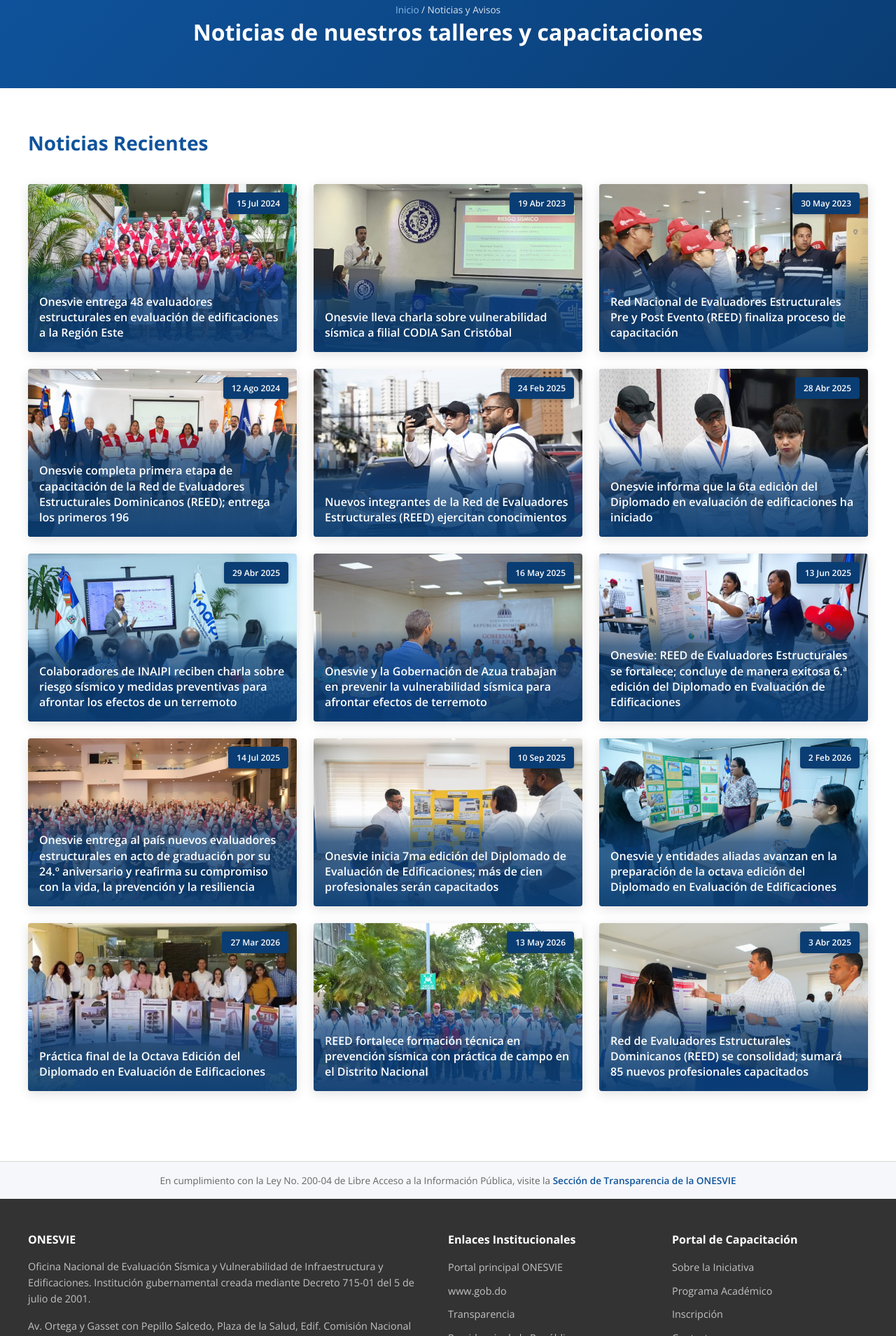
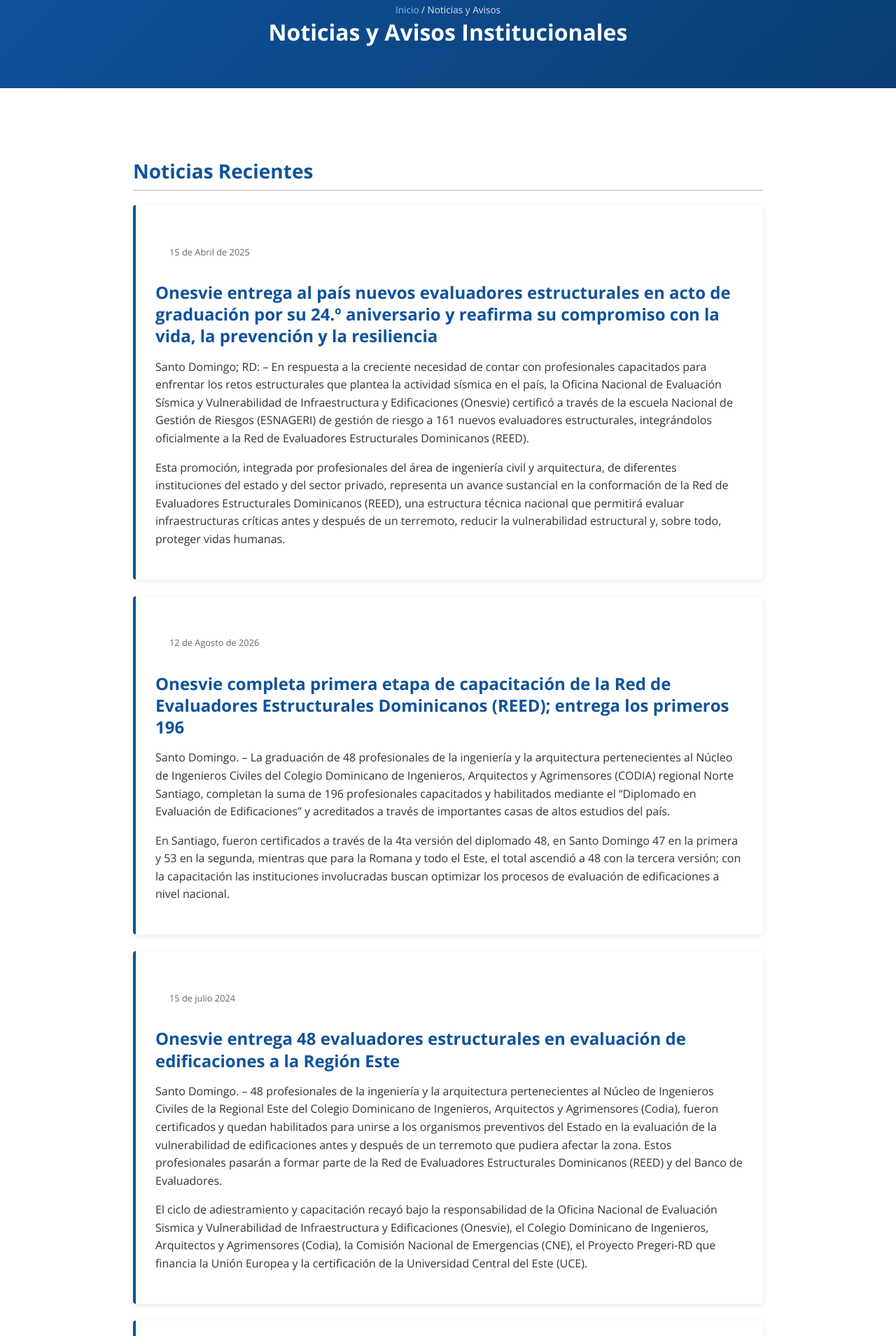
Before and after one commit to LanXerZ/onesvie-subdominio-reed, an Eleventy site: page src/noticias.njk in a window 1280 px wide. Shown: the part 125-2034 px from the top of the page at 70% size. Built offline with nearby package versions, Linux system fonts and the light colour scheme; Eleventy itself is replaced by a stand-in of ours; files that its build step writes are made by us from their sources.

Commit message:
Actualiza noticias y oferta académica

```diff
--- a/src/noticias.njk
+++ b/src/noticias.njk
@@ -9,31 +9,59 @@
     <div class="migas-pan">
       <a href="{{ '/' | url }}">Inicio</a> / Noticias y Avisos
     </div>
-    <h1>Noticias de nuestros talleres y capacitaciones</h1>
+    <h1>Noticias y Avisos Institucionales</h1>
   </div>
 </section>
 
 <section class="seccion">
   <div class="contenedor">
+    <article class="contenido-pagina">
 
-    <h2>Noticias Recientes</h2>
+      <h2>Noticias Recientes</h2>
 
-    <div class="galeria-noticias">
-      {% for item in noticias %}
-      <a href="{{ '/noticias/' ~ item.customSlug ~ '/' | url }}" class="tarjeta-portada" aria-label="Leer noticia: {{ item.title }}">
-        <div class="tarjeta-portada-imagen">
-          {% if item.image %}
-          <img src="{{ item.image | url }}" alt="" loading="lazy">
-          {% else %}
-          <div class="tarjeta-portada-placeholder" aria-hidden="true"></div>
-          {% endif %}
-        </div>
-        <span class="tarjeta-portada-fecha">{{ item.date | dateShort }}</span>
-        <div class="tarjeta-portada-titulo">
-          <h3>{{ item.title }}</h3>
-        </div>
-      </a>
-      {% endfor %}
-    </div>
+      <div class="curso-tarjeta">
+        <p class="noticia-fecha mb-1">15 de Abril de 2025</p>
+        <h3>Onesvie entrega al país nuevos evaluadores estructurales en acto de graduación por su 24.º aniversario y reafirma su compromiso con la vida, la prevención y la resiliencia</h3>
+        <p>Santo Domingo; RD: – En respuesta a la creciente necesidad de contar con profesionales capacitados para enfrentar los retos estructurales que plantea la actividad sísmica en el país, la Oficina Nacional de Evaluación Sísmica y Vulnerabilidad de Infraestructura y Edificaciones (Onesvie) certificó a través de la escuela Nacional de Gestión de Riesgos (ESNAGERI) de gestión de riesgo a 161 nuevos evaluadores estructurales, integrándolos oficialmente a la Red de Evaluadores Estructurales Dominicanos (REED).</p>
+        <p>Esta promoción, integrada por profesionales del área de ingeniería civil y arquitectura, de diferentes instituciones del estado y del sector privado, representa un avance sustancial en la conformación de la Red de Evaluadores Estructurales Dominicanos (REED), una estructura técnica nacional que permitirá evaluar infraestructuras críticas antes y después de un terremoto, reducir la vulnerabilidad estructural y, sobre todo, proteger vidas humanas.</p>
+      </div>
+
+      <div class="curso-tarjeta">
+        <p class="noticia-fecha mb-1">12 de Agosto de 2026</p>
+        <h3>Onesvie completa primera etapa de capacitación de la Red de Evaluadores Estructurales Dominicanos (REED); entrega los primeros 196</h3>
+        <p>Santo Domingo. – La graduación de 48 profesionales de la ingeniería y la arquitectura pertenecientes al Núcleo de Ingenieros Civiles del Colegio Dominicano de Ingenieros, Arquitectos y Agrimensores (CODIA) regional Norte Santiago, completan la suma de 196 profesionales capacitados y habilitados mediante el “Diplomado en Evaluación de Edificaciones” y acreditados a través de importantes casas de altos estudios del país.</p>
+        <p>En Santiago, fueron certificados a través de la 4ta versión del diplomado 48, en Santo Domingo 47 en la primera y 53 en la segunda, mientras que para la Romana y todo el Este, el total ascendió a 48 con la tercera versión; con la capacitación las instituciones involucradas buscan optimizar los procesos de evaluación de edificaciones a nivel nacional.</p>
+      </div>
+
+      <div class="curso-tarjeta">
+        <p class="noticia-fecha mb-1">15 de julio 2024</p>
+        <h3>Onesvie entrega 48 evaluadores estructurales en evaluación de edificaciones a la Región Este</h3>
+        <p>Santo Domingo. – 48 profesionales de la ingeniería y la arquitectura pertenecientes al Núcleo de Ingenieros Civiles de la Regional Este del Colegio Dominicano de Ingenieros, Arquitectos y Agrimensores (Codia), fueron certificados y quedan habilitados para unirse a los organismos preventivos del Estado en la evaluación de la vulnerabilidad de edificaciones antes y después de un terremoto que pudiera afectar la zona. Estos profesionales pasarán a formar parte de la Red de Evaluadores Estructurales Dominicanos (REED) y del Banco de Evaluadores.</p>
+        <p>El ciclo de adiestramiento y capacitación recayó bajo la responsabilidad de la Oficina Nacional de Evaluación Sismica y Vulnerabilidad de Infraestructura y Edificaciones (Onesvie), el Colegio Dominicano de Ingenieros, Arquitectos y Agrimensores (Codia), la Comisión Nacional de Emergencias (CNE), el Proyecto Pregeri-RD que financia la Unión Europea y la certificación de la Universidad Central del Este (UCE).</p>
+      </div>
+
+      <div class="curso-tarjeta">
+        <p class="noticia-fecha mb-1">09 de julio 2024</p>
+        <h3>Onesvie entrega al país 53 profesionales de la ingeniería y la arquitectura para evaluar edificaciones</h3>
+        <p>Santo Domingo. –  Un total de 53 profesionales de la ingeniería y la arquitectura, 30 hombres y 23 mujeres, pertenecientes al Núcleo de Ingenieros Civiles del Colegio Dominicano de Ingenieros, Arquitectos y Agrimensores (CODIA) fueron certificados y quedan habilitados para contribuir con la evaluación de la vulnerabilidad de edificaciones antes y después de un terremoto. Estos profesionales pasarán a formar parte de la Red de Evaluadores Estructurales Dominicanos (REED) y al Banco de Evaluadores.</p>
+      </div>
+
+      <div class="curso-tarjeta">
+        <p class="noticia-fecha mb-1">16 de Octubre 2023</p>
+        <h3>Onesvie certifica primera Red de Evaluadores Estructurales del país</h3>
+        <p>Santo Domingo, R.D.- La Oficina Nacional de Evaluación Sísmica y Vulnerabilidad de Infraestructura y Edificaciones (Onesvie), a través del proyecto Fortalecimiento de la Gestión de Riesgos de Desastres en la República Dominicana (Progeri-RD) de la Comisión Nacional de Emergencias (CNE), financiado por la Unión Europea, entrega al país la primera promoción de la Red de Evaluadores Estructurales Dominicanos (REED), conformada por un total de 47 profesionales egresados del «Diplomado en Evaluación de Edificaciones», impartido en el Instituto Tecnológico de Santo Domingo (Intec), con el propósito de certificar a  técnicos de diferentes áreas para contribuir así a la seguridad de las edificaciones, infraestructura y líneas vitales a nivel nacional ante cualquier desastre.</p>
+      </div>
+
+      <h2 class="mt-4">Avisos Importantes</h2>
+
+      <div class="marco-legal-box">
+        <p><strong>Fecha límite de inscripciones - Programa Evaluaciones Detalladas 2026:</strong> 31 de mayo de 2026. Se recomienda completar el formulario de preinscripción con antelación para garantizar la revisión oportuna de la documentación.</p>
+      </div>
+
+      <div class="marco-legal-box">
+        <p><strong>Registro actualizado:</strong> La ONESVIE mantiene actualizado el registro de profesionales certificados en evaluación de vulnerabilidad sísmica. Dicha información se encuentra disponible a través de la sección de transparencia del portal institucional <a href="https://onesvie.gob.do" target="_blank" rel="noopener noreferrer">onesvie.gob.do</a>.</p>
+      </div>
+
+    </article>
   </div>
 </section>
```
Also changed, not shown: src/oferta-academica.njk (+7 -3 lines).
